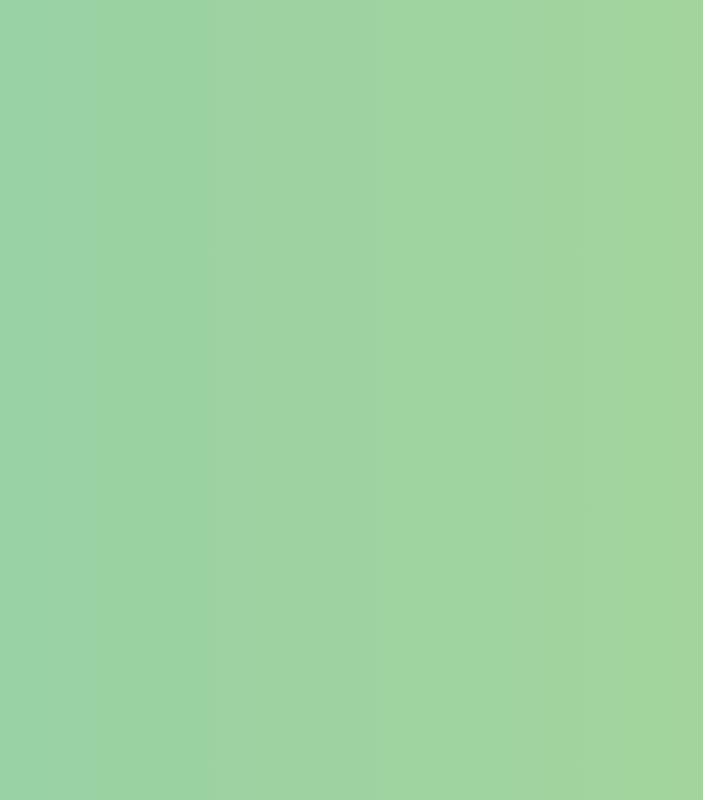
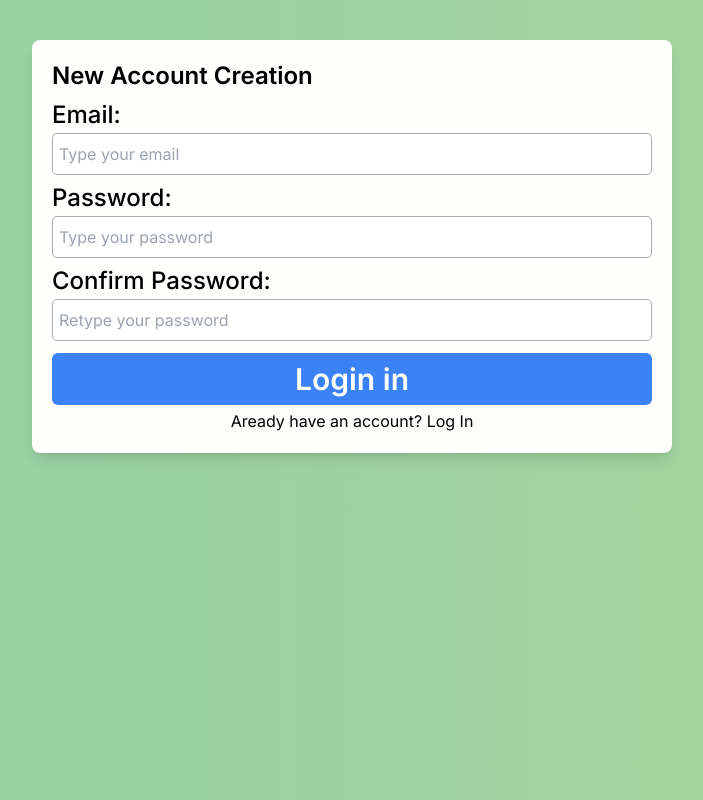
Before and after one commit to Parth099/Firebase-React-TodoApp, a React (Vite) app: page /login in a window 1280 px wide. Before the commit this address had no page. Shown: the whole page, without its empty margins (288-991 px from the left). Built offline with nearby package versions, Linux system fonts and the light colour scheme.

Commit message:
created password component and route

```diff
--- a/firebase-config.js
+++ b/firebase-config.js
@@ -1,4 +1,5 @@
 import { initializeApp } from "firebase/app";
+import { getAuth } from "firebase/auth";
 
 // app_data
 const firebaseConfig = {
@@ -13,5 +14,4 @@ const firebaseConfig = {
 // Initialize Firebase
 const app = initializeApp(firebaseConfig);
 
-
-export { app };
+export const auth = getAuth(app);
--- a/react-app-env.d.ts
+++ b/react-app-env.d.ts
@@ -5,6 +5,7 @@ declare module "*.svg" {
     const content: any;
     export default content;
 }
+
 declare module "*.png" {
     const content: any;
     export default content;
--- a/src/App.tsx
+++ b/src/App.tsx
@@ -1,30 +1,22 @@
-import { useState } from "react";
 import GoogleLogo from "./assets/google-logo.svg";
 import MailLogo from "./assets/mail.svg";
 import "./App.css";
 
-/* Auth Details
+function App() {
+    //init auth
 
-  Auth options:
-    1. email + pass
-    2. google acc
-
-
-*/
-
-function App() {
     return (
         <div className="nav-bar w-full bg-sblue secondary-font shadow-2xl p-4 text-swhite flex justify-between items-center">
             <h1 className="title-font text-5xl">🔥 TodoApp</h1>
             <div className="sign-in-bar">
-                <div className="sign-in flex gap-4">
-                    <button type="button" className="flex gap-1 items-center pr-3 bg-swhite rounded-md hover:bg-slgreen">
+                <div className="sign-in flex gap-4 font-bold">
+                    <button type="button" className="flex gap-1 items-center pr-3 bg-swhite rounded-md hover:bg-slgreen" onClick={() => {}}>
                         <img alt="Google Logo" src={GoogleLogo} className="w-14 h-14" />
-                        <p className="block text-sblue secondary-font text-2xl font-light">Login</p>
+                        <p className="block text-sblue secondary-font text-2xl">Login</p>
                     </button>
                     <button type="button" className="flex gap-1 items-center pl-1 pr-3 bg-swhite rounded-md hover:bg-slgreen">
                         <img alt="Google Logo" src={MailLogo} className="w-14 h-14" />
-                        <p className="block text-sblue secondary-font text-2xl font-light">Login</p>
+                        <p className="block text-sblue secondary-font text-2xl">Login</p>
                     </button>
                 </div>
             </div>
--- a/src/index.css
+++ b/src/index.css
@@ -1,13 +1,13 @@
 /* fonts */
 @import url("https://fonts.googleapis.com/css2?family=Poppins:wght@800&family=Roboto:ital,wght@0,400;0,500;1,500&display=swap");
-@import url("https://fonts.googleapis.com/css2?family=Oxygen:wght@300;400;700&display=swap");
+@import url("https://fonts.googleapis.com/css2?family=Inter:wght@400;500;600&display=swap");
 .title-font {
     font-family: "Poppins", Arial, Helvetica, sans-serif;
     font-weight: 800;
 }
 
 .secondary-font {
-    font-family: "Oxygen", Helvetica, sans-serif;
+    font-family: "Inter", sans-serif;
 }
 /* reset */
 
@@ -150,3 +150,18 @@ body {
 }
 
 /* custom styles */
+.login-label {
+    font-size: 24px;
+    font-weight: 500;
+    margin-top: 5px;
+}
+
+.login-input {
+    border: 0.5px solid rgb(172, 172, 172);
+    padding: 8px 6px;
+    border-radius: 5px;
+}
+
+.login-input:focus {
+    box-shadow: rgba(60, 64, 67, 0.3) 0px 1px 2px 0px, rgba(60, 64, 67, 0.15) 0px 1px 3px 1px;
+}
--- a/src/main.tsx
+++ b/src/main.tsx
@@ -8,11 +8,14 @@ import App from "./App"; //nav bar
 
 //routes
 import { BrowserRouter, Routes, Route } from "react-router-dom";
+import SignIn from "./routes/SignIn";
 
 ReactDOM.createRoot(document.getElementById("root")!).render(
     <BrowserRouter>
         <Routes>
             <Route path="/" element={<App />}></Route>
+            <Route path="/login" element={<SignIn />}></Route>
+            <Route path="*" element={""}></Route>
         </Routes>
     </BrowserRouter>
 );
--- /dev/null
+++ b/src/routes/SignIn.tsx
@@ -0,0 +1,59 @@
+import React, { RefObject, useRef } from "react";
+
+export default function SignIn() {
+    //refs to access dom elements
+    const emailRef = useRef() as RefObject<HTMLInputElement>;
+    const passwordConfRef = useRef() as RefObject<HTMLInputElement>;
+    const passwordRef = useRef() as RefObject<HTMLInputElement>;
+
+    //handle acc creation
+    const handleNewAcc = () => {
+        const email = emailRef.current?.value;
+        const password = passwordRef.current?.value;
+        const confPassword = passwordConfRef.current?.value;
+
+        //if both are invalid
+        if (!email || !password || !confPassword) return;
+
+        //retype was wrong
+        if (password != confPassword) return;
+
+        console.log(email, password);
+    };
+
+    return (
+        <section className="w-100 flex justify-center secondary-font">
+            <div className="signup-card-cont w-160 mt-10 p-5 bg-swhite rounded-lg shadow-lg">
+                <div className="font-semibold text-2xl">New Account Creation</div>
+                <form
+                    className="flex flex-col"
+                    onSubmit={(e) => {
+                        //stop page refresh
+                        e.preventDefault();
+                        handleNewAcc();
+                    }}
+                >
+                    <label htmlFor="email" className="login-label">
+                        Email:
+                    </label>
+                    <input id="email" className="login-input" type="Email" placeholder="Type your email" ref={emailRef} />
+                    <label htmlFor="password" className="login-label">
+                        Password:
+                    </label>
+                    <input id="password" className="login-input" type="password" placeholder="Type your password" ref={passwordRef} />
+                    <label htmlFor="passwordConf" className="login-label">
+                        Confirm Password:
+                    </label>
+                    <input id="passwordConf" className="login-input" type="password" placeholder="Retype your password" ref={passwordConfRef} />
+                    <button
+                        type="submit"
+                        className="mt-3 py-2 text-3xl font-bold text-white rounded-md transition ease-in-out delay-150 duration-300 bg-blue-500 hover:bg-indigo-500"
+                    >
+                        Login in
+                    </button>
+                </form>
+                <p className="text-center mt-1">Aready have an account? Log In</p>
+            </div>
+        </section>
+    );
+}
--- a/tailwind.config.js
+++ b/tailwind.config.js
@@ -8,6 +8,9 @@ module.exports = {
                 swhite: "#fefefd",
                 slgreen: "#c6e0cc",
             },
+            width: {
+                160: "40rem",
+            },
         },
     },
     plugins: [],
--- a/tsconfig.json
+++ b/tsconfig.json
@@ -3,7 +3,7 @@
         "target": "ESNext",
         "useDefineForClassFields": true,
         "lib": ["DOM", "DOM.Iterable", "ESNext"],
-        "allowJs": false,
+        "allowJs": true,
         "skipLibCheck": true,
         "esModuleInterop": false,
         "allowSyntheticDefaultImports": true,
```
Also changed, not shown: src/assets/google-logo.svg (added), src/assets/mail.svg (added).
